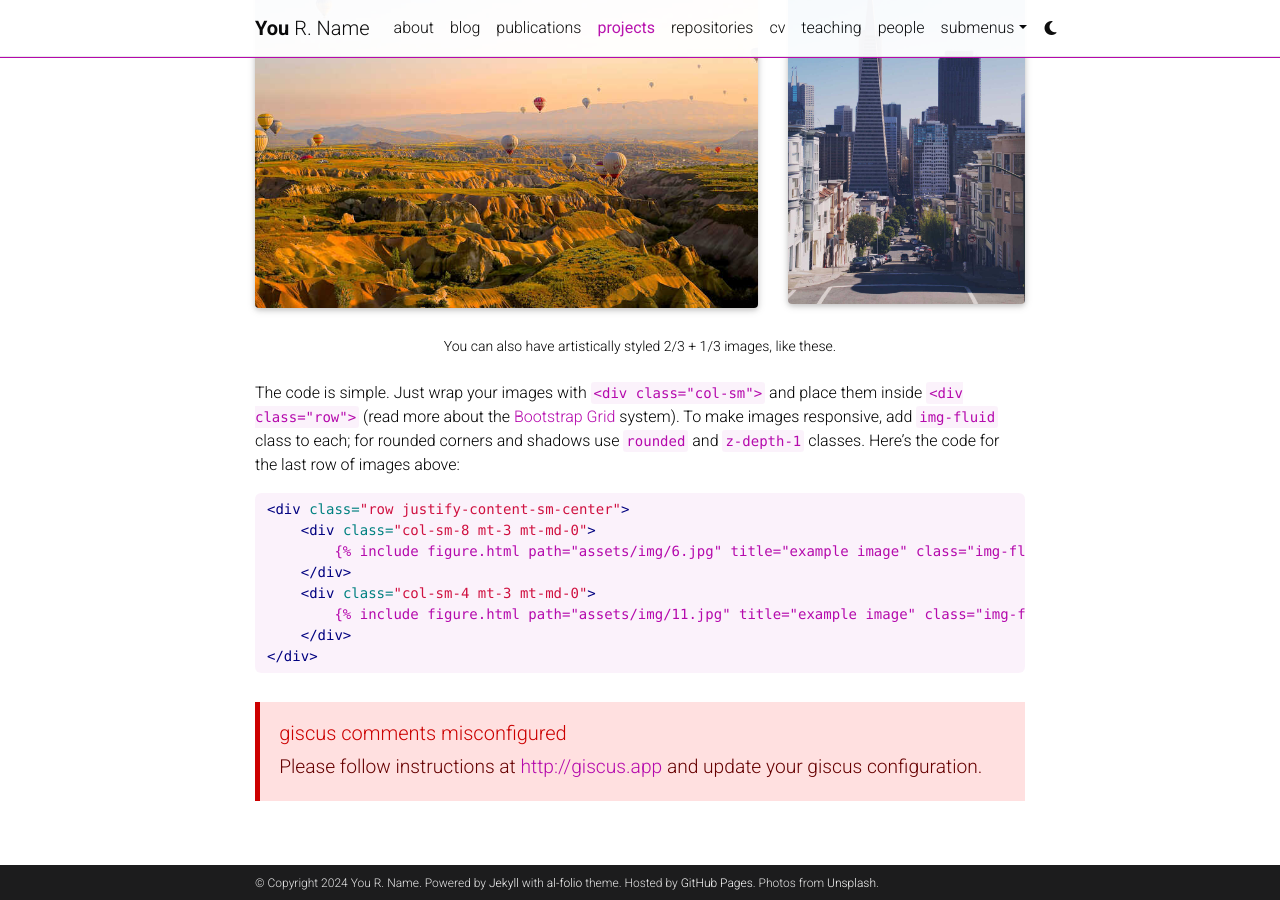
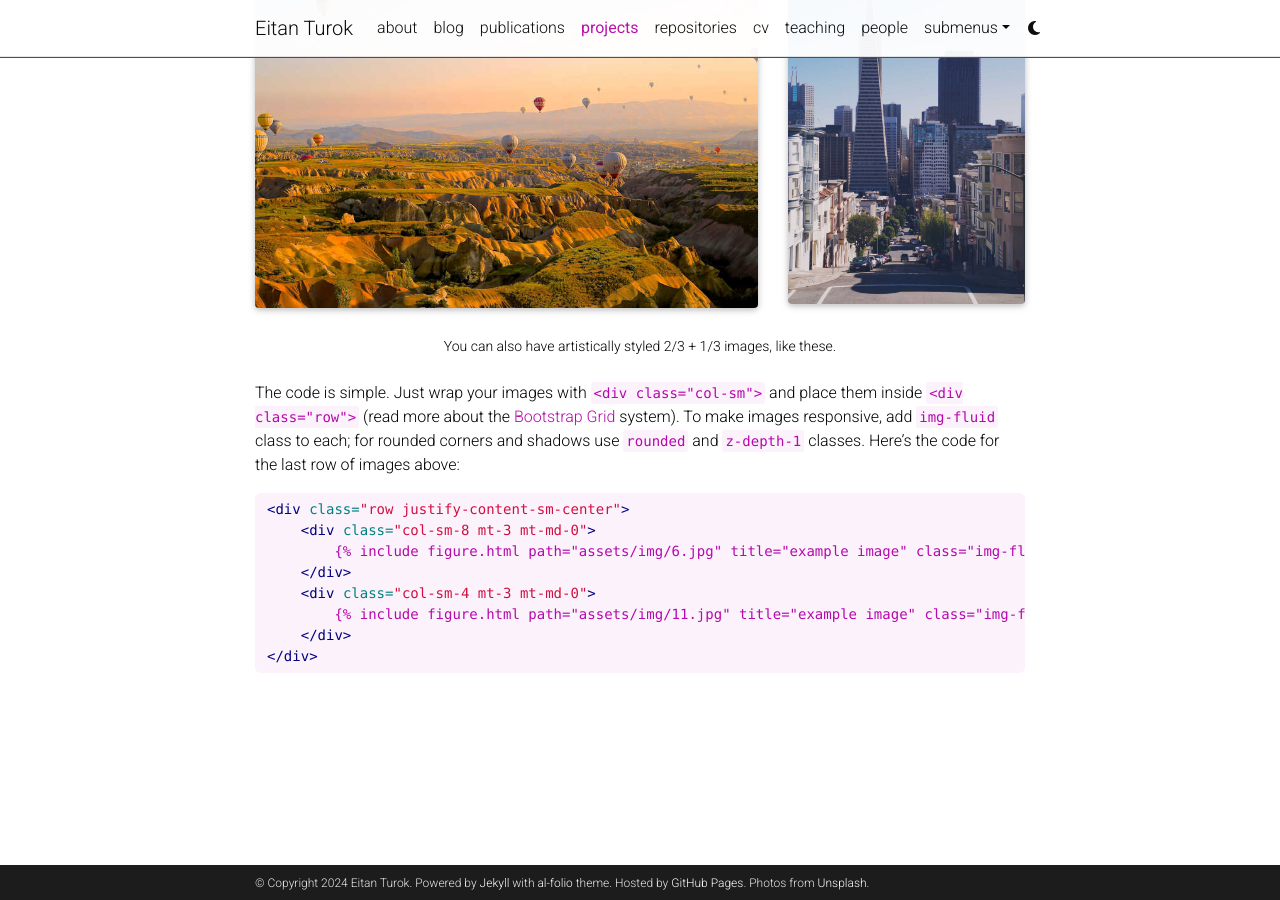
Before and after one commit to eitanturok/eitanturok.github.io, a Jekyll site: the page built from _projects/2_project.md, in a window 1280 px wide and 900 px high, scrolled down 1425 px. Built offline with Jekyll 4.4.1, drawn with Linux system fonts in a browser that asks for light colours; full-size pictures stand in for the smaller copies a plugin makes; comment, search, counter and statistics services are not loaded; a style sheet for code colours, icons or effects is not loaded.

Commit message:
put in my details

```diff
--- a/_config.yml
+++ b/_config.yml
@@ -2,11 +2,11 @@
 # Site settings
 # -----------------------------------------------------------------------------
 
-title: blank # the website title (if blank, full name will be used instead)
-first_name: You
-middle_name: R.
-last_name: Name
-email: you@example.com
+title: Eitan Turok # the website title (if blank, full name will be used instead)
+first_name: Eitan
+middle_name:
+last_name: Turok
+email: eitan.turok@gmail.com
 description: > # the ">" symbol means to ignore newlines until "footer_text:"
   A simple, whitespace theme for academics. Based on [*folio](https://github.com/bogoli/-folio) design.
 footer_text: >
@@ -68,11 +68,11 @@
 # Social integration
 # -----------------------------------------------------------------------------
 
-github_username: # your GitHub user name
+github_username: eitanturok # your GitHub user name
 gitlab_username: # your GitLab user name
 x_username: # your X handle
 mastodon_username: # your mastodon instance+username in the format instance.tld/@username
-linkedin_username: # your LinkedIn user name
+linkedin_username: eitanturok # your LinkedIn user name
 telegram_username: # your Telegram user name
 scholar_userid: # your Google Scholar ID
 semanticscholar_id: # your Semantic Scholar ID
@@ -105,7 +105,7 @@
 wechat_qr: # filename of your wechat qr-code saved as an image (e.g., wechat-qr.png if saved to assets/img/wechat-qr.png)
 
 contact_note: >
-  You can even add a little note about which of these is the best way to reach you.
+  Contact me via carrier pigeon 🦅 or one of the options above.
 
 # -----------------------------------------------------------------------------
 # Analytics and search engine verification
@@ -124,8 +124,8 @@
 # Blog
 # -----------------------------------------------------------------------------
 
-blog_name: al-folio # blog_name will be displayed in your blog page
-blog_description: a simple whitespace theme for academics
+blog_name: Algorithmic Mutterings # blog_name will be displayed in your blog page
+blog_description: Writings on CS, math, and life.
 permalink: /blog/:year/:title/
 
 # Pagination
@@ -139,7 +139,7 @@
 # Giscus comments (RECOMMENDED)
 # Follow instructions on https://giscus.app/ to setup for your repo to fill out the information below.
 giscus:
-  repo:                          # <your-github-user-name>/<your-github-repo-name>
+  repo: eitanturok/my-website-comments                         # <your-github-user-name>/<your-github-repo-name>
   repo_id:                       # leave empty or specify your repo_id (see https://giscus.app/)
   category: Comments             # name of the category under which discussions will be created
   category_id:                   # leave empty or specify your category_id (see https://giscus.app/)
```
